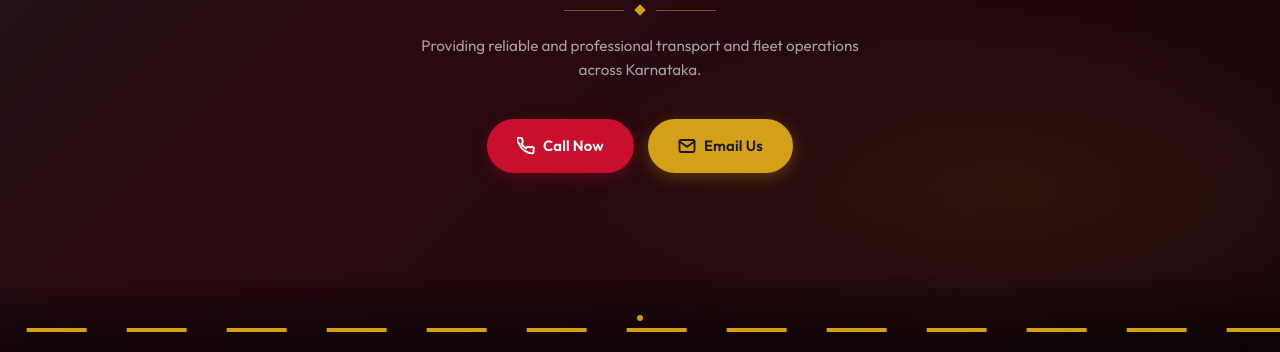
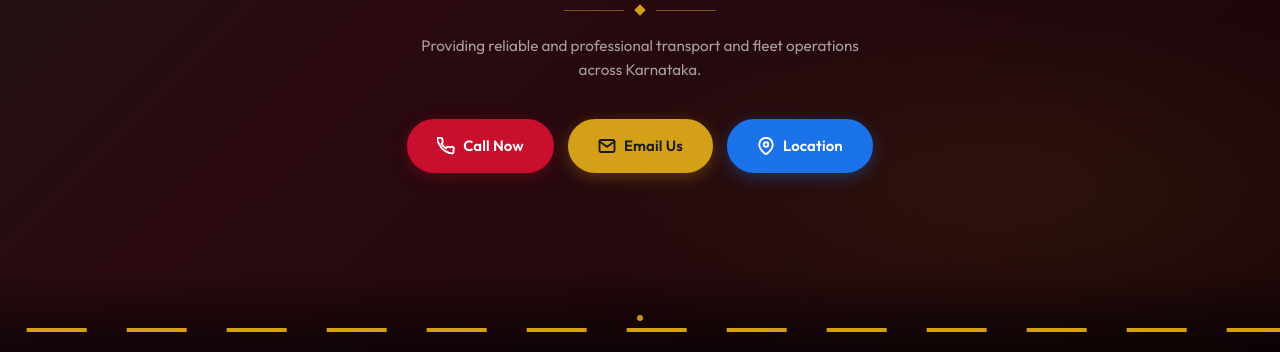
Before and after one commit to Rohityareshimi/victoria, a plain HTML site: page index.html in a window 1280 px wide. Shown: the part 448-800 px from the top of the page. Drawn offline with Linux system fonts and the light colour scheme.

Commit message:
Add blue Location button linking to Google Maps in hero section

```diff
--- a/index.html
+++ b/index.html
@@ -88,6 +88,10 @@
           <a href="mailto:victoriahubli@gmail.com" class="btn btn-secondary" id="hero-email-btn">
             <svg width="18" height="18" viewBox="0 0 24 24" fill="none" stroke="currentColor" stroke-width="2.5" stroke-linecap="round" stroke-linejoin="round"><path d="M4 4h16c1.1 0 2 .9 2 2v12c0 1.1-.9 2-2 2H4c-1.1 0-2-.9-2-2V6c0-1.1.9-2 2-2z"/><polyline points="22,6 12,13 2,6"/></svg>
             Email Us
+          </a>
+          <a href="https://maps.app.goo.gl/BcLTngP3XTpJEb1D7?g_st=ic" target="_blank" rel="noopener noreferrer" class="btn btn-location" id="hero-location-btn">
+            <svg width="18" height="18" viewBox="0 0 24 24" fill="none" stroke="currentColor" stroke-width="2.5" stroke-linecap="round" stroke-linejoin="round"><path d="M21 10c0 7-9 13-9 13s-9-6-9-13a9 9 0 0118 0z"/><circle cx="12" cy="10" r="3"/></svg>
+            Location
           </a>
         </div>
       </div>
--- a/style.css
+++ b/style.css
@@ -173,6 +173,20 @@ section {
   border-color: var(--white);
   color: var(--white);
   transform: translateY(-2px);
+}
+
+.btn-location {
+  background: #1a73e8;
+  color: var(--white);
+  border-color: #1a73e8;
+  box-shadow: 0 4px 16px rgba(26, 115, 232, 0.35);
+}
+.btn-location:hover {
+  background: #1558c0;
+  border-color: #1558c0;
+  box-shadow: 0 6px 24px rgba(26, 115, 232, 0.5);
+  transform: translateY(-2px);
+  color: var(--white);
 }
 
 /* ────────────────────────────────────────────
```
